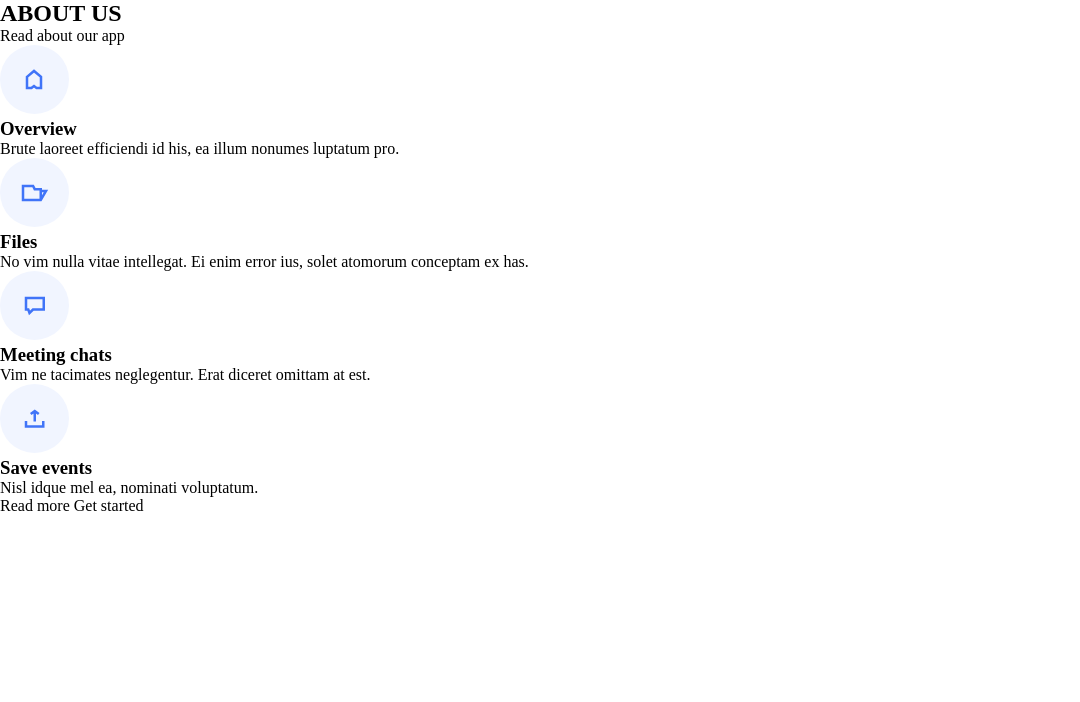
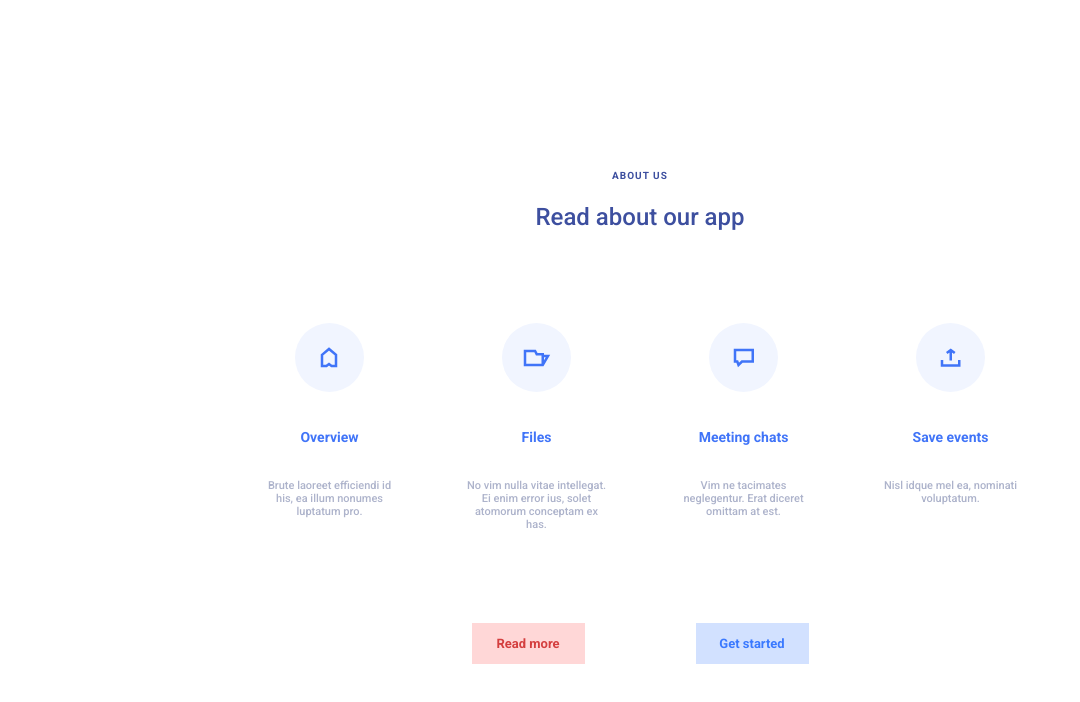
Before and after one commit to Rom-Freedom/Pixco-Project, a plain HTML site: page index.html in a window 1280 px wide. Shown: the whole page, without its empty margins (0-1080 px from the left). Drawn offline with Linux system fonts and the light colour scheme.

Commit message:
style the fetures section

```diff
--- a/index.html
+++ b/index.html
@@ -3,6 +3,9 @@
 <head>
   <meta charset="UTF-8">
   <meta name="viewport" content="width=device-width, initial-scale=1.0">
+  <link rel="preconnect" href="https://fonts.googleapis.com">
+  <link rel="preconnect" href="https://fonts.gstatic.com" crossorigin>
+  <link href="https://fonts.googleapis.com/css2?family=Roboto:wght@400;500;700&display=swap" rel="stylesheet">
   <link rel="stylesheet" href="./styles/main.css">
   <title>Pixco</title>
 </head>
@@ -12,7 +15,6 @@
       <div class="title">
         <h2>ABOUT US</h2>
         <p>Read about our app</p>
-      </div>
       </div>
       <div class="cards">
         <div class="cards__item">
@@ -40,6 +42,7 @@
         <a href="#" class="buttons__readmore">Read more</a>
         <a href="#" class="buttons__getstarted">Get started</a>
       </div>
+    </div>
   </section>
 </body>
 </html>
--- a/styles/main.css
+++ b/styles/main.css
@@ -7,6 +7,12 @@
   border: none;
   outline: none;
   scroll-behavior: smooth;
+}
+
+body {
+ font-family: 'Roboto', sans-serif;
+ font-weight: 400;
+ font-style: normal;
 }
 
 a {
@@ -22,3 +28,82 @@ a {
 /* img {
   width: 100%;
 } */
+
+.container {
+  max-width: 1440px;
+  width: 100%;
+  margin: 0 auto;
+}
+
+.features {
+  text-align: center;
+  padding: 170px 0;
+}
+.title {
+  color: rgb(61, 79, 159);
+  font-weight: 500;
+}
+.title h2 {
+  font-size: 10px;
+  letter-spacing: 1px;
+  text-transform: uppercase;
+  margin-bottom: 22px;
+}
+.title p {
+  font-size: 24px;
+  margin-bottom: 92px;
+}
+
+.cards {
+  display: flex;
+  flex-wrap: wrap;
+  justify-content: center;
+  gap: 67px;
+  margin: 0 auto;
+  max-width: 761px;
+}
+.cards__item {
+  width: 140px;
+  margin-bottom: 92px;
+}
+.cards__img {
+  margin-bottom: 33px;
+}
+.cards__title {
+  color: rgb(64, 116, 248);
+  font-size: 14px;
+  font-weight: 700;
+  margin-bottom: 34px;
+}
+.cards__text {
+  color: rgb(173, 179, 203);
+  font-size: 11px;
+  font-weight: 500;
+}
+.buttons {
+  display: flex;
+  justify-content: center;
+  gap: 111px;
+  max-width: 337px;
+  margin: 0px auto 172px;
+  flex-wrap: wrap;
+}
+
+.buttons a {
+  width: 113px;
+  font-size: 13px;
+  font-weight: 700;
+  line-height: 15px;
+  padding: 13px;
+  align-items: center;
+
+}
+.buttons__readmore {
+  background: rgb(255, 215, 215);
+  color: rgb(212, 63, 63);
+}
+.buttons__getstarted {
+  background: rgb(210, 225, 255);
+  color: rgb(58, 121, 255);
+
+}
```
Lines whose indentation alone changed are shown as unchanged.
